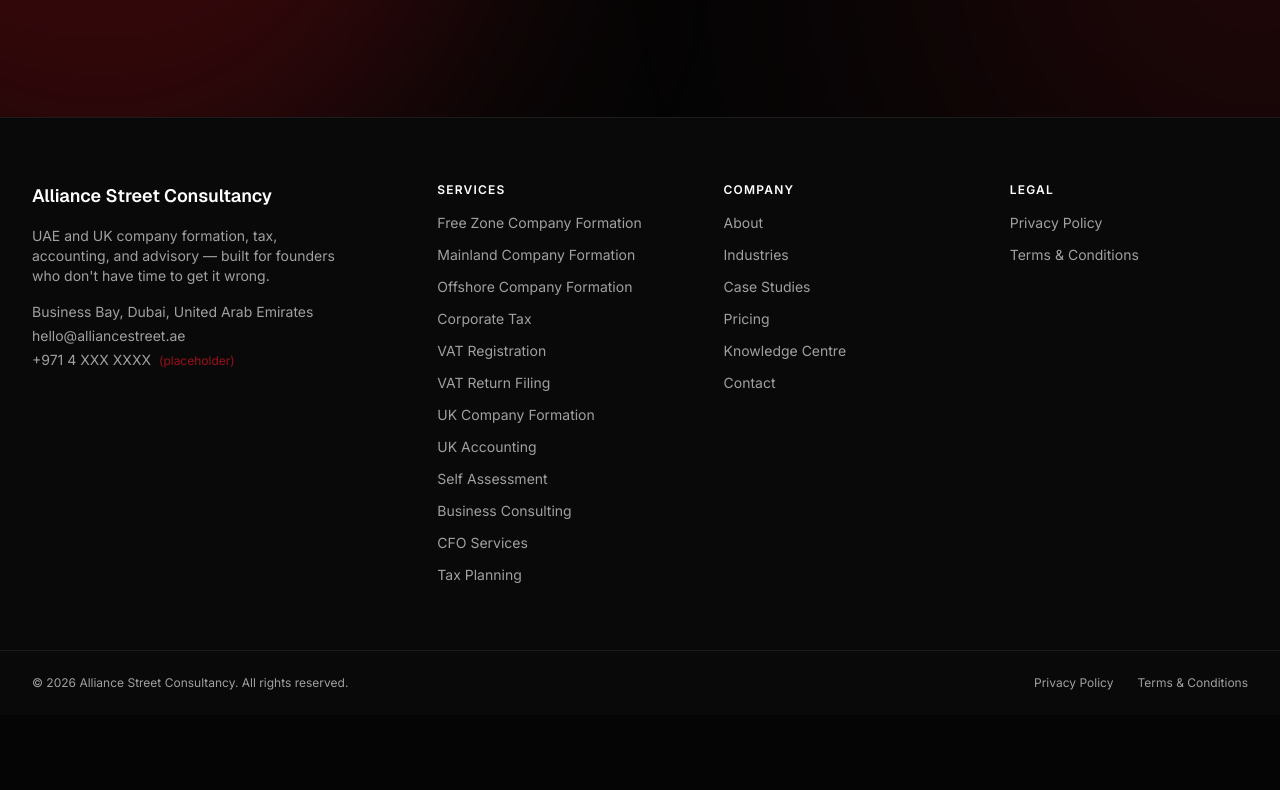
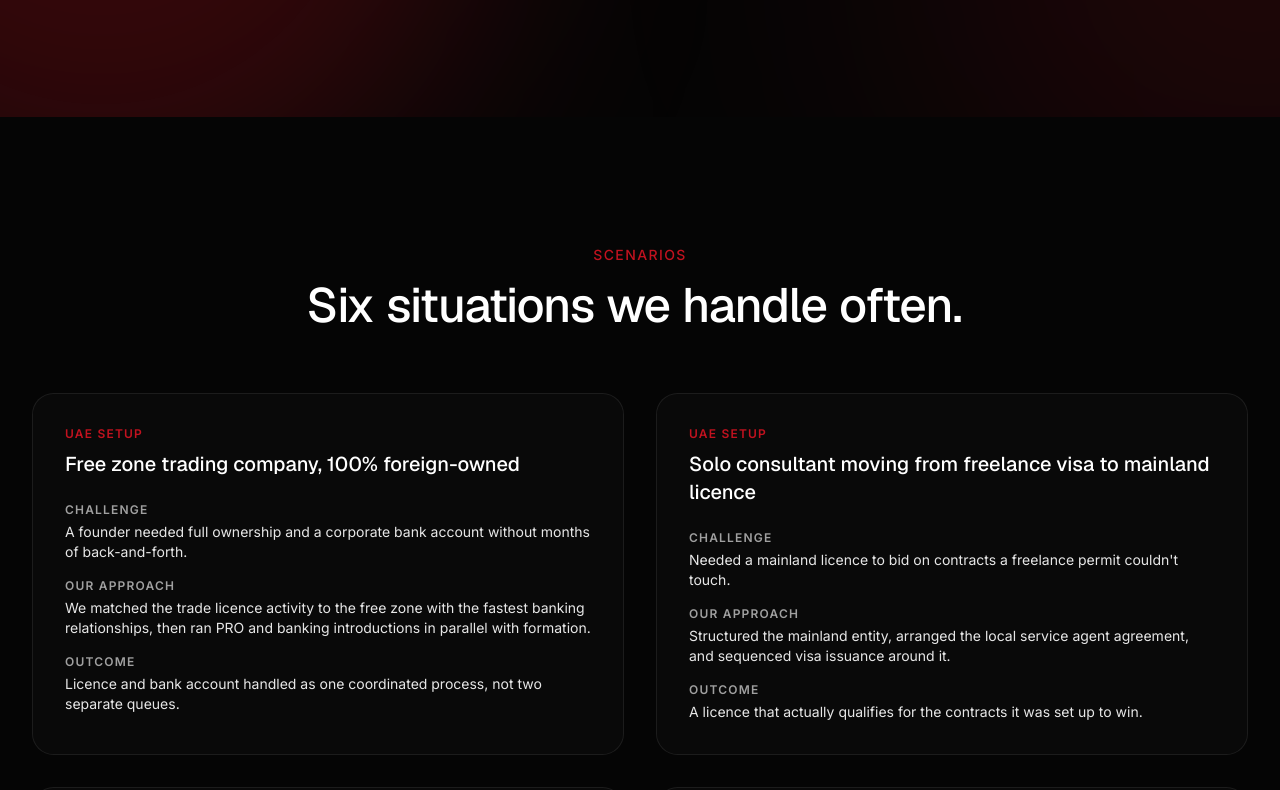
Before and after one commit to alliancestreetgoa-lang/alliance-street-consultancy-web, a Next.js app: page /case-studies in a window 1280 px wide. Shown: the part 469-1259 px from the top of the page. Before the commit the page ends 1184 px from the top, so only its background shows below. Built offline with nearby package versions, Linux system fonts and the light colour scheme.

Commit message:
Add Case Studies scenario grid

```diff
--- a/src/app/case-studies/page.tsx
+++ b/src/app/case-studies/page.tsx
@@ -1,10 +1,12 @@
 // src/app/case-studies/page.tsx
 import { CaseStudiesHero } from "@/components/sections/case-studies-hero";
+import { CaseStudyGrid } from "@/components/sections/case-study-grid";
 
 export default function CaseStudiesPage() {
   return (
     <>
       <CaseStudiesHero />
+      <CaseStudyGrid />
     </>
   );
 }
--- /dev/null
+++ b/src/components/sections/case-study-grid.tsx
@@ -0,0 +1,105 @@
+import { Container } from "@/components/ui/container";
+import { SectionHeading } from "@/components/ui/section-heading";
+
+const CASE_STUDIES = [
+  {
+    category: "UAE Setup",
+    title: "Free zone trading company, 100% foreign-owned",
+    challenge:
+      "A founder needed full ownership and a corporate bank account without months of back-and-forth.",
+    approach:
+      "We matched the trade licence activity to the free zone with the fastest banking relationships, then ran PRO and banking introductions in parallel with formation.",
+    outcome: "Licence and bank account handled as one coordinated process, not two separate queues.",
+  },
+  {
+    category: "UAE Setup",
+    title: "Solo consultant moving from freelance visa to mainland licence",
+    challenge: "Needed a mainland licence to bid on contracts a freelance permit couldn't touch.",
+    approach:
+      "Structured the mainland entity, arranged the local service agent agreement, and sequenced visa issuance around it.",
+    outcome: "A licence that actually qualifies for the contracts it was set up to win.",
+  },
+  {
+    category: "UAE Tax & Compliance",
+    title: "E-commerce group filing corporate tax for the first time",
+    challenge:
+      "Multiple related entities, one filing deadline, and no internal finance team to interpret the rules.",
+    approach:
+      "Reviewed the group structure for related-party exposure, prepared documentation, and filed each entity correctly.",
+    outcome: "Filed on time with a clear record of why each number is what it is.",
+  },
+  {
+    category: "UK Services",
+    title: "Dubai-based founder incorporating a UK entity",
+    challenge: "Needed a UK Ltd for UK clients without relocating or hiring a separate UK accountant.",
+    approach:
+      "Handled Companies House incorporation and took over UK bookkeeping and VAT from day one, coordinated with the existing UAE entity.",
+    outcome: "One point of contact covering both jurisdictions instead of two disconnected advisors.",
+  },
+  {
+    category: "Advisory",
+    title: "SaaS business scaling past its first finance hire",
+    challenge: "Headcount tripled and the founder lost visibility into runway and burn.",
+    approach:
+      "Brought in fractional CFO support: monthly management accounts, a cash-flow model, and board-ready reporting.",
+    outcome: "Numbers the founder can act on before they become a problem, not after.",
+  },
+  {
+    category: "Advisory",
+    title: "Family business restructuring ahead of UAE corporate tax",
+    challenge: "A legacy multi-entity structure created double-taxation exposure under the new rules.",
+    approach:
+      "Mapped the group's ownership and transactions, then proposed a restructuring that removes the overlap.",
+    outcome: "A structure built for the current tax regime, not the one that existed a decade ago.",
+  },
+];
+
+export function CaseStudyGrid() {
+  return (
+    <section className="py-24 sm:py-32">
+      <Container className="flex flex-col gap-16">
+        <SectionHeading
+          eyebrow="Scenarios"
+          title="Six situations we handle often."
+          align="center"
+          className="mx-auto"
+        />
+        <div className="grid gap-8 lg:grid-cols-2">
+          {CASE_STUDIES.map((study) => (
+            <div
+              key={study.title}
+              className="flex flex-col gap-6 rounded-2xl border border-glass-border bg-secondary/40 p-8"
+            >
+              <div className="flex flex-col gap-2">
+                <span className="text-xs font-semibold uppercase tracking-widest text-primary">
+                  {study.category}
+                </span>
+                <h3 className="font-display text-xl font-medium text-foreground">{study.title}</h3>
+              </div>
+              <dl className="flex flex-col gap-4">
+                <div>
+                  <dt className="text-xs font-semibold uppercase tracking-widest text-muted-foreground">
+                    Challenge
+                  </dt>
+                  <dd className="mt-1 text-sm text-foreground/90">{study.challenge}</dd>
+                </div>
+                <div>
+                  <dt className="text-xs font-semibold uppercase tracking-widest text-muted-foreground">
+                    Our Approach
+                  </dt>
+                  <dd className="mt-1 text-sm text-foreground/90">{study.approach}</dd>
+                </div>
+                <div>
+                  <dt className="text-xs font-semibold uppercase tracking-widest text-muted-foreground">
+                    Outcome
+                  </dt>
+                  <dd className="mt-1 text-sm text-foreground/90">{study.outcome}</dd>
+                </div>
+              </dl>
+            </div>
+          ))}
+        </div>
+      </Container>
+    </section>
+  );
+}
```
